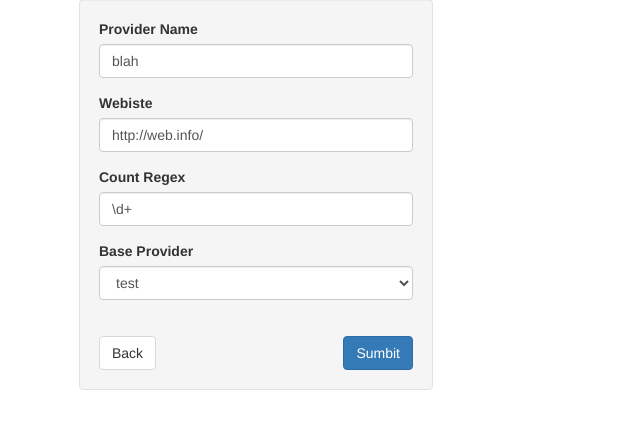
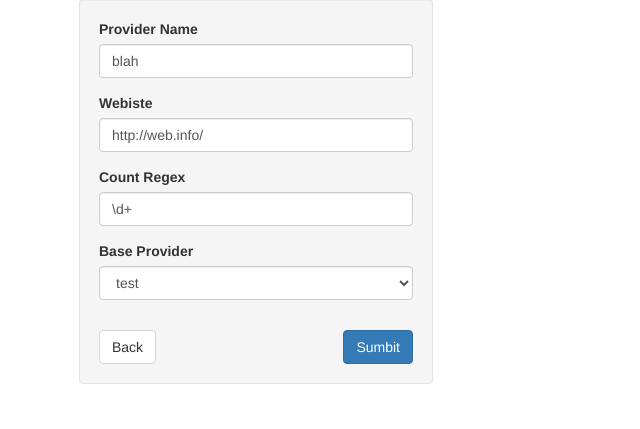
Before and after one commit to dbanetto/fetch-django, a Django app: page /provider/1/edit/ in a window 1280 px wide. Shown: the part 229-658 px from the top of the page, without its empty margins (0-640 px from the left). Run offline with Django 3.2, Linux system fonts and the light colour scheme; data comes from the database, SQL or seed files in the repository; data that the repository does not hold is empty; parts of the project's set-up code (start-up, migrations or seed data) failed here and were passed over; some libraries are stand-ins or nearby versions.

Commit message:
Fix visual error in forms

```diff
--- a/provider/templates/provider/form_provider.html
+++ b/provider/templates/provider/form_provider.html
@@ -27,7 +27,9 @@
 </div>
 {% bootstrap_field  form.options %}
 <div class="row">
-  <div id="base_provider_options" class="col-md-12">
+  <div class="col-md-12">
+    <div class="form-group">
+      <div id="base_provider_options">
         {% if provider and not provider.options == None %}
         {% for opt, val in provider.options.items %}
         <input name="{{ opt }}" value="{{ val }}"></input>
@@ -37,8 +39,8 @@
         {% endif %}
       </div>
     </div>
-
-<div class="row">&nbsp;</div>
+  </div>
+</div>
 
 <script type="text/javascript" src="{% static 'jsonform/deps/underscore.js' %}"></script>
 <script type="text/javascript" src="{% static 'jsonform/deps/opt/jsv.js' %}"></script>
--- a/series/templates/series/form_series.html
+++ b/series/templates/series/form_series.html
@@ -87,7 +87,9 @@
 </div>
 
 <div class="row">
-  <div id="media_type_options" class="col-md-6">
+  <div class="col-md-6">
+    <div class="form-group">
+      <div id="media_type_options">
         {% if series and not series.media_type_options == None %}
         {% for opt, val in series.media_type_options.items %}
           <input name="{{ opt }}" value="{{ val }}"></input>
@@ -95,6 +97,8 @@
         {% else %}
         <p>Loading additional options</p>
         {% endif %}
+      </div>
+    </div>
   </div>
 </div>
 
```
Lines whose indentation alone changed are shown as unchanged.
